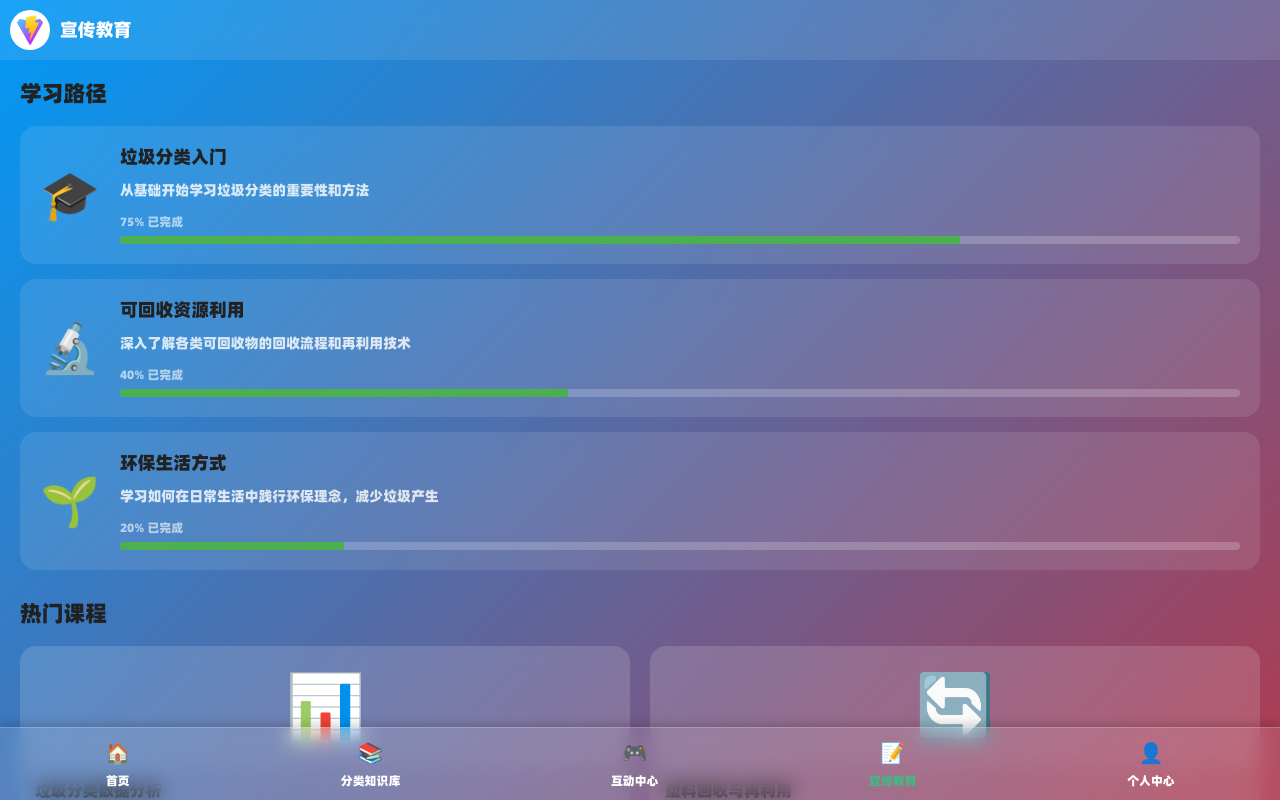
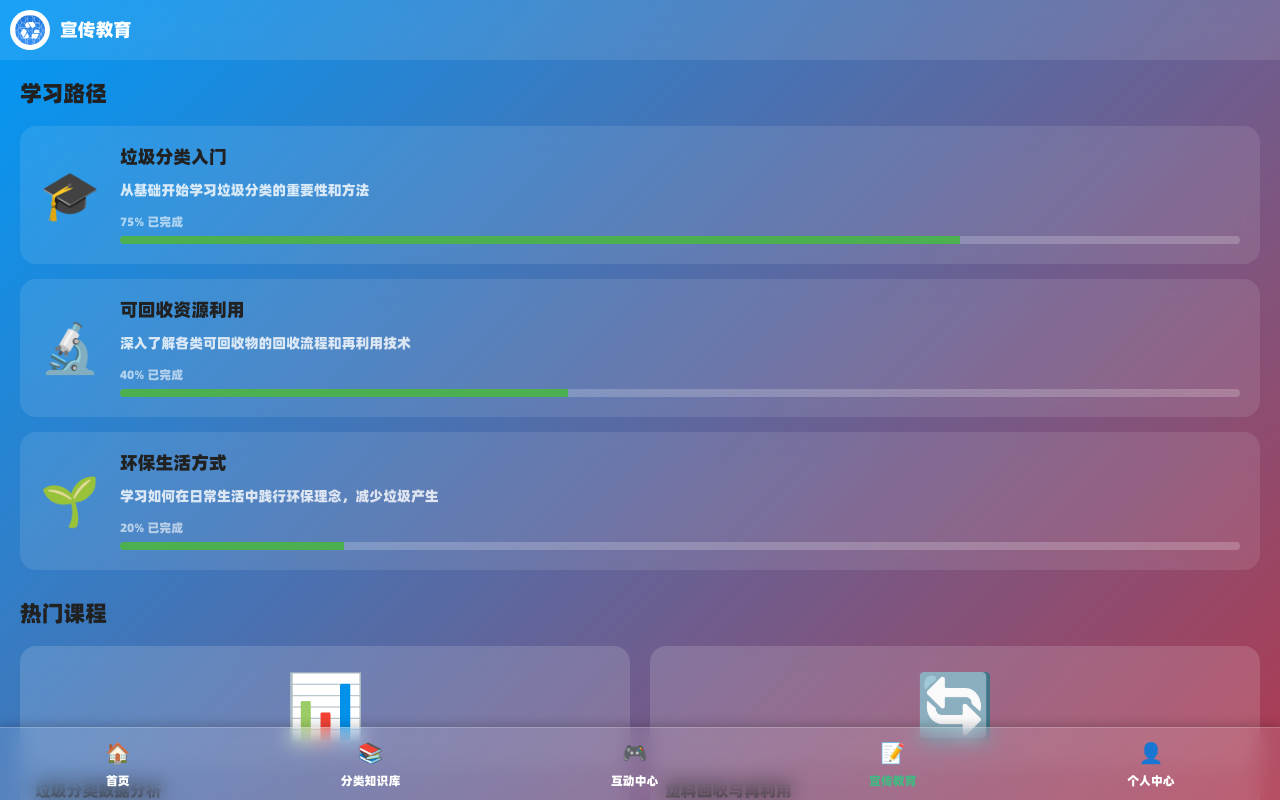
Before and after one commit to wensenhh/Smart_Waste_Classify, a Vue app in the folder frontend/: page /education in a window 1280 px wide. Shown: the top 800 px of the page. Built offline with nearby package versions, Linux system fonts and the light colour scheme.

Commit message:
更换logo

```diff
--- a/frontend/index.html
+++ b/frontend/index.html
@@ -2,9 +2,9 @@
 <html lang="en">
   <head>
     <meta charset="UTF-8" />
-    <link rel="icon" type="image/svg+xml" href="/vite.svg" />
+    <link rel="icon" type="image/svg+xml" href="/logo.svg" />
     <meta name="viewport" content="width=device-width, initial-scale=1.0" />
-    <title>Vite + Vue</title>
+    <title>Smart Waste Classification System</title>
   </head>
   <body>
     <div id="app"></div>
--- a/frontend/src/components/Header.vue
+++ b/frontend/src/components/Header.vue
@@ -70,7 +70,7 @@ const props = defineProps({
   // Logo路径
   logo: {
     type: String,
-    default: '/vite.svg'
+    default: '/logo.svg'
   },
   // 搜索占位符
   searchPlaceholder: {
@@ -164,6 +164,7 @@ const goBack = () => {
   background-color: rgba(255, 255, 255, 0.9);
   color: #333;
   outline: none;
+  max-width: 70%;
 }
 
 .search-input::placeholder {
@@ -180,6 +181,7 @@ const goBack = () => {
   color: white;
   cursor: pointer;
   transition: all 0.3s ease;
+  width: 30%;
 }
 
 .search-btn:hover:not(:disabled) {
```
Also changed, not shown: frontend/public/logo.svg (added).
